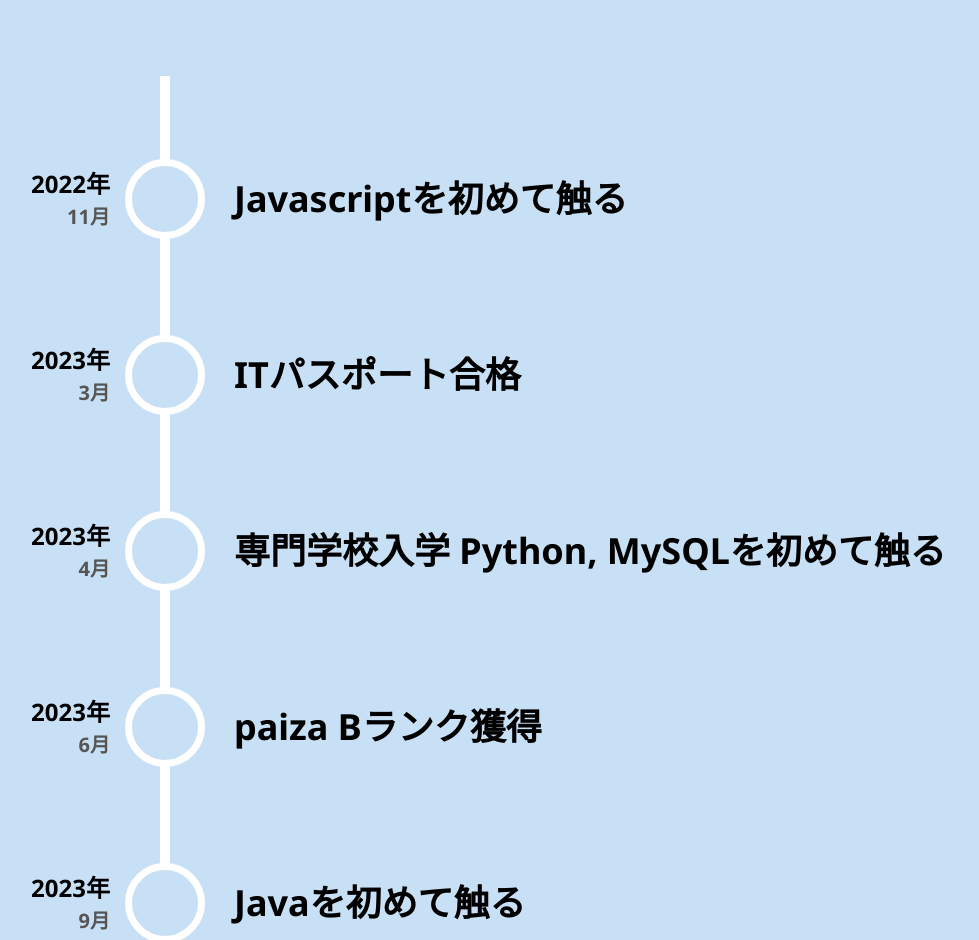
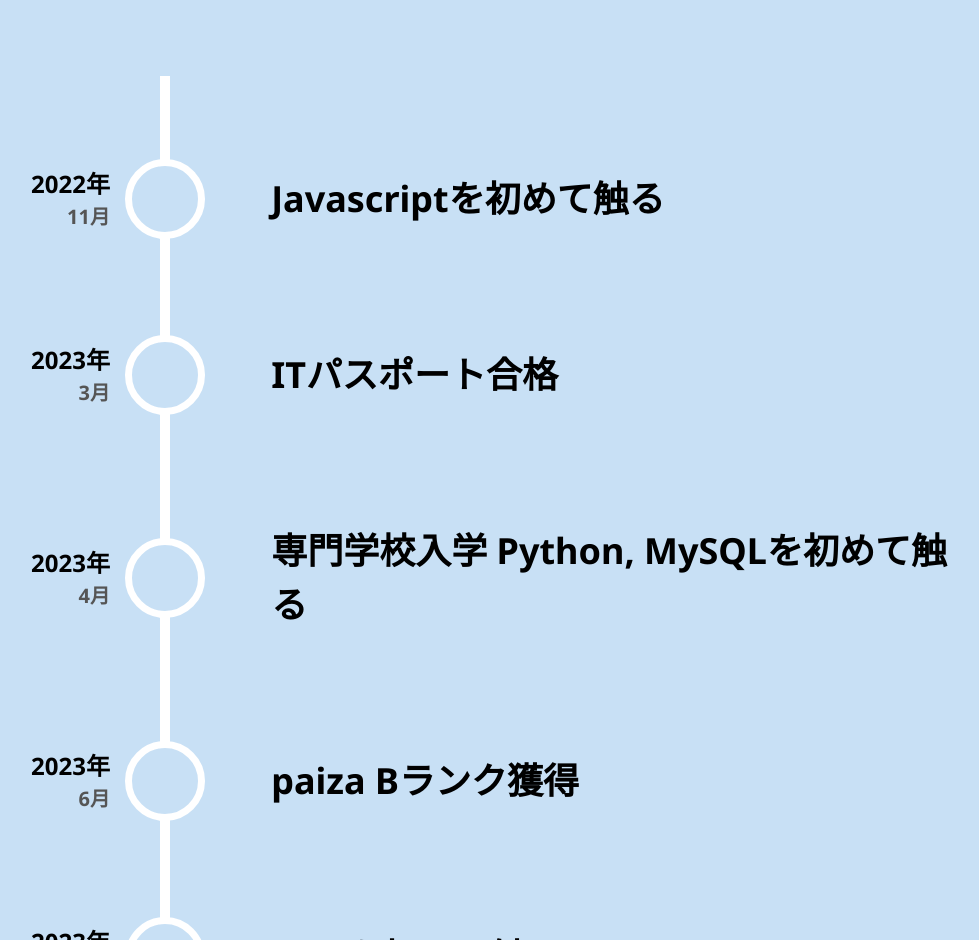
Before and after one commit to kuwaharu-git/my-portfolio, a React (Vite) app: page / in a window 1280 px wide. Shown: the part 1860-2800 px from the top of the page, without its empty margins (96-1075 px from the left). Built offline with nearby package versions, Linux system fonts and the light colour scheme.

Commit message:
Journeyコンポーネントにアニメーションを追加し、コンテンツの幅を調整

```diff
--- a/src/components/Index/Journey.jsx
+++ b/src/components/Index/Journey.jsx
@@ -1,6 +1,7 @@
 /** @jsxImportSource @emotion/react */
 import styled from '@emotion/styled'
 import breakpoints from '../../breakpoints'; // ブレイクポイントをインポート
+import { motion } from "framer-motion";
 
 // タイムラインデータ
 const timelineData = [
@@ -27,6 +28,7 @@
             <EventsUL>
                 {/* タイムラインデータを動的に表示 */}
                 {timelineData.map((data, index) => (
+
                     <Eventli key={index}>
                         <YearMonth>
                             {/* 年と月を分割して表示 */}
@@ -34,7 +36,14 @@
                             <Month>{data.date.split('-')[1]}月</Month>
                         </YearMonth>
                         <Circle />
-                        <Content>{data.content}</Content>
+                        <motion.div
+                            initial={{ opacity: 0, x: '5%' }} // 初期状態（右に100pxずれて透明）
+                            whileInView={{ opacity: 1, x: 0 }} // 表示されたら左にスライドしてフェードイン
+                            transition={{ duration: 0.8, ease: "easeOut" }} // アニメーションの速度とイージング
+                            style={{ width: '60%', marginLeft: '5%' }}
+                        >
+                            <Content>{data.content}</Content>
+                        </motion.div>
                     </Eventli>
                 ))}
             </EventsUL>
@@ -161,7 +170,7 @@
     font-size: 36px; /* テキストサイズ */
     font-weight: bold;
     margin-left: 5%; /* 左の余白 */
-    width: 60%; /* テキストの幅を調整 */
+    width: 95%;
 
     // モバイル画面サイズ対応
     @media (max-width: ${breakpoints.mobile}) {
```
